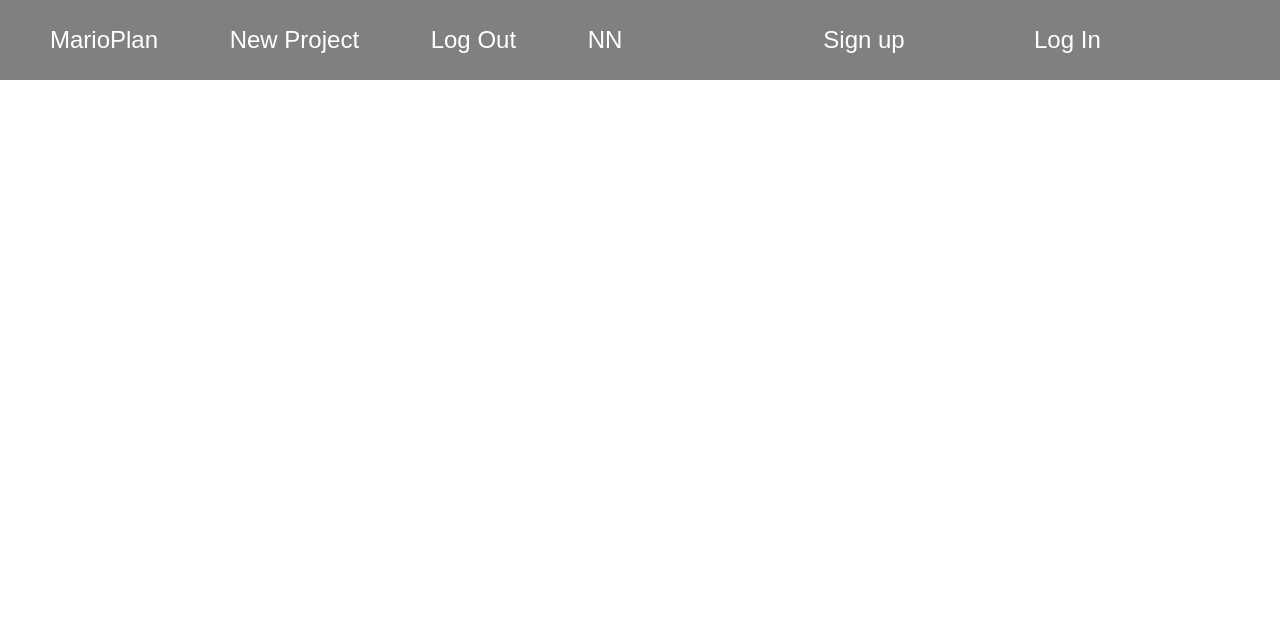
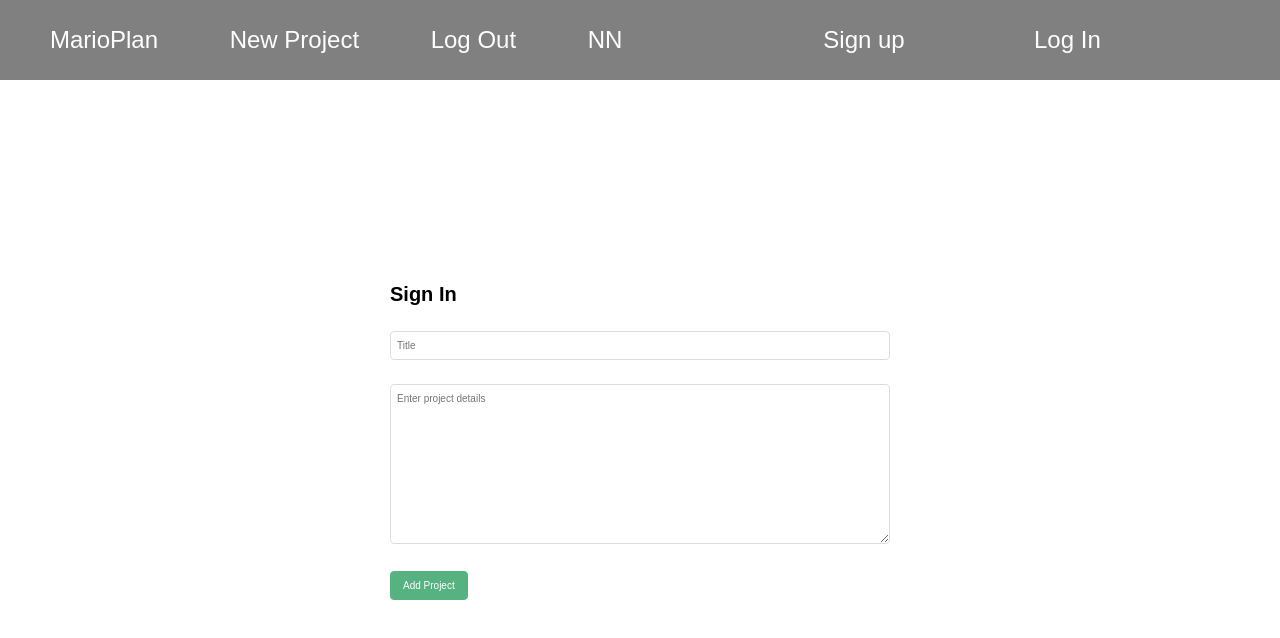
Before and after one commit to pmita/firebase-react-practice, a React (Create React App) app: page /create in a window 1280 px wide. Shown: the top 638 px of the page. Built offline with nearby package versions, Linux system fonts and the light colour scheme.

Commit message:
adding createProject component only ui

```diff
--- a/src/App.js
+++ b/src/App.js
@@ -5,6 +5,7 @@ import Navbar from './components/layout/Navbar';
 //PAGES
 import Dashboard from './components/dashboard/Dashboard';
 import ProjectDetails from './components/project/ProjectDetails';
+import CreateProject from './components/project/CreateProject';
 import SignIn from './components/auth/SignIn';
 import SignUp from './components/auth/SignUp';
 
@@ -16,6 +17,7 @@ function App() {
         <Routes>
           <Route path='/' exact element={<Dashboard />} />
           <Route path='/project/:id' element={<ProjectDetails />} />
+          <Route path='create' element={<CreateProject />} />
           <Route path='signin' element={<SignIn />} />
           <Route path='signup' element={<SignUp />} />
         </Routes>
--- a/src/components/project/CreateProject.js
+++ b/src/components/project/CreateProject.js
@@ -0,0 +1,45 @@
+import React, { useState } from 'react'
+
+const CreateProject = () => {
+    //STATE & VARIABLES
+    const [title, setTitle] = useState('');
+    const [content, setContent] = useState('');
+
+    //EVENTS
+    const handleSubmit = (e) => {
+        e.preventDefault();
+    }
+
+    return(
+        <div className='create-container'>
+            <div className='create-form'>
+                <form onSubmit={handleSubmit}>
+                    <h5>Sign In</h5>
+                    <div className='input-fields'>
+                        <label>
+                            <input
+                                type='text'
+                                placeholder='Title'
+                                value={title}
+                                onChange={(e) => setTitle(e.target.value)}
+                            />
+                        </label>
+                        <label>
+                            <textarea
+                                type='text'
+                                placeholder='Enter project details'
+                                value={content}
+                                onChange={(e) => setContent(e.target.value)}
+                            />
+                        </label>
+                    </div>
+                    <button className='btn'>
+                        Add Project
+                    </button>
+                </form>
+            </div>
+        </div>
+    );
+}
+
+export default CreateProject;
--- a/src/styles/App.scss
+++ b/src/styles/App.scss
@@ -12,6 +12,7 @@
 @import './components/dashboard/ProjectSummary';
 @import './components/dashboard/Notifications';
 
+@import './components/project/CreateProject';
 @import './components/project/ProjectDetails';
 
 @import './components/auth/SignIn';
--- /dev/null
+++ b/src/styles/components/project/_CreateProject.scss
@@ -0,0 +1,11 @@
+.create-container{
+    min-height: 90vh;
+    width: 100%;
+    display: grid;
+    place-items: center;
+}
+
+.create-form{
+    min-height: 300px;
+    width: 500px;
+}
```
